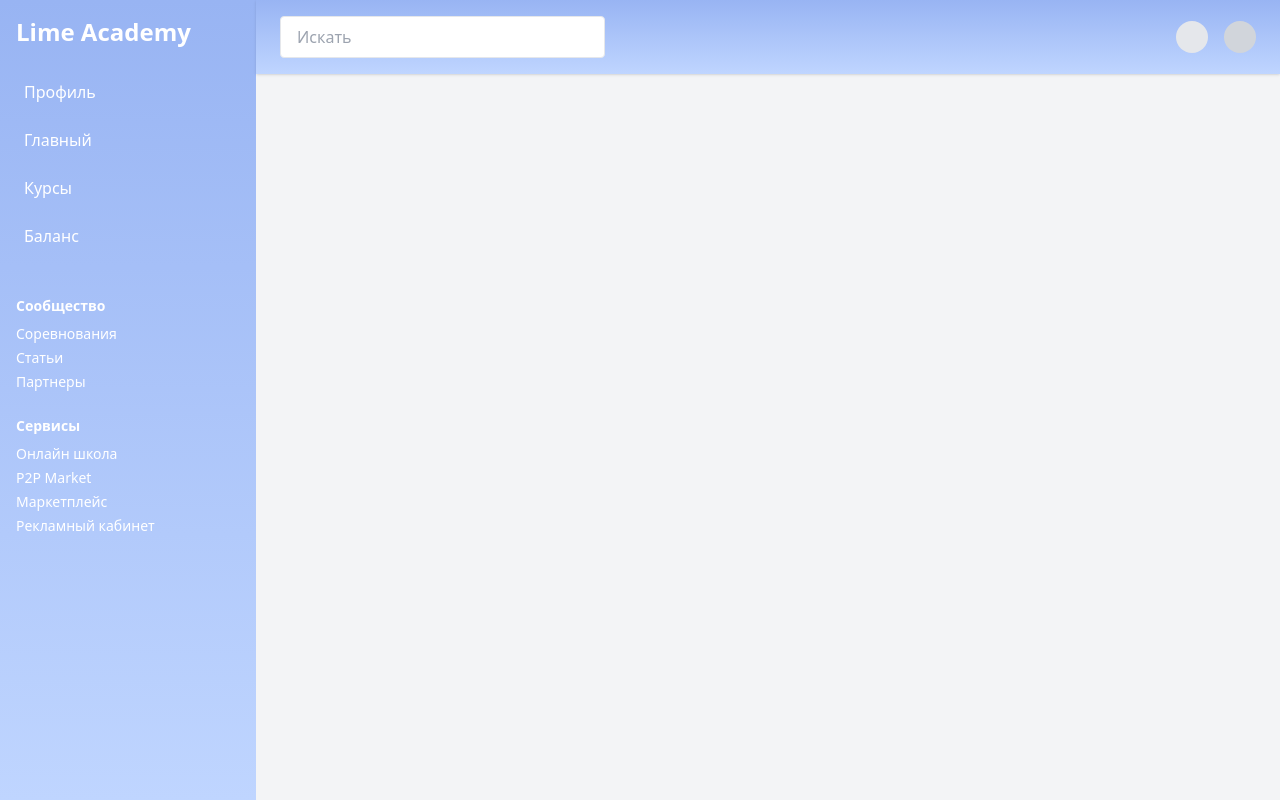
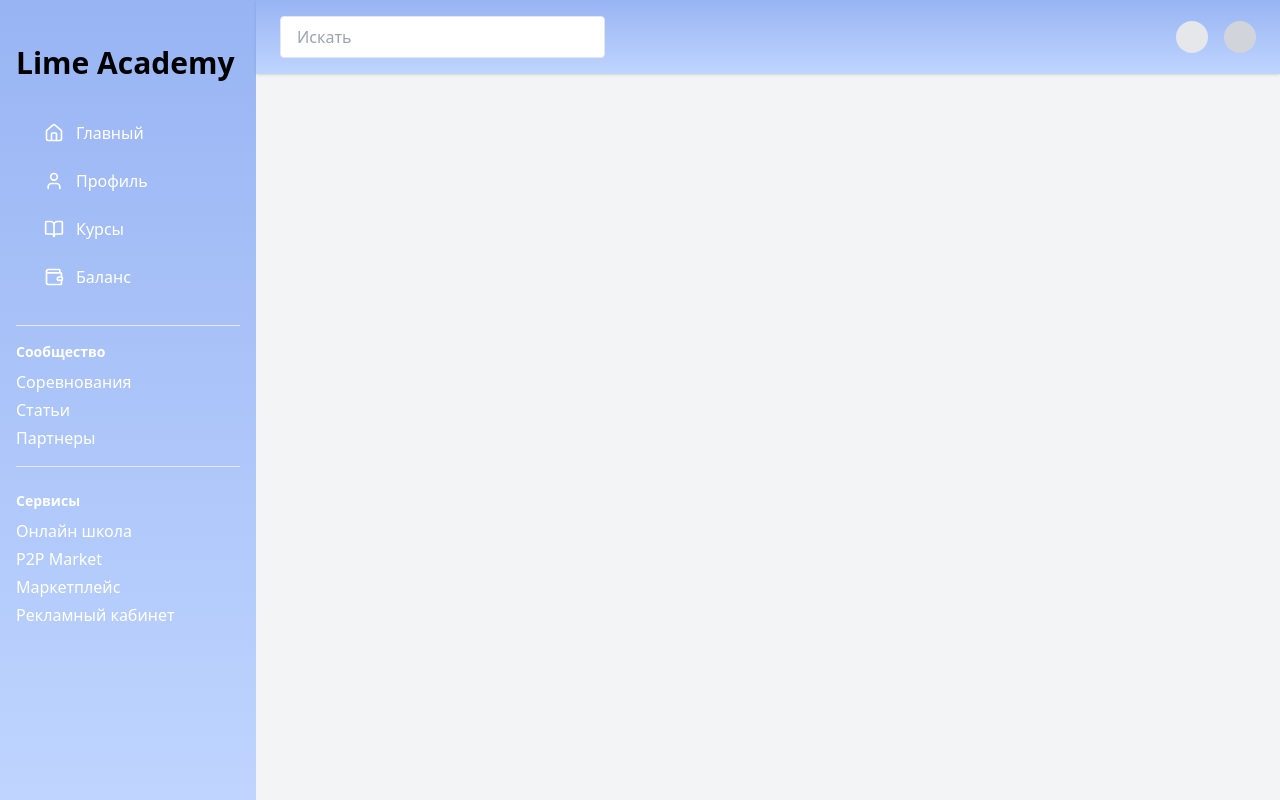
Before and after one commit to BekmuhammadDev/g-azna, a Vue app: page / in a window 1280 px wide. Built offline with nearby package versions, Linux system fonts and the light colour scheme.

Commit message:
start-project

```diff
--- a/package.json
+++ b/package.json
@@ -9,6 +9,7 @@
     "preview": "vite preview"
   },
   "dependencies": {
+    "lucide-vue-next": "^0.522.0",
     "vue": "^3.5.13",
     "vue-router": "^4.5.1"
   },
--- a/src/layouts/appLayout.vue
+++ b/src/layouts/appLayout.vue
@@ -1,40 +1,68 @@
 <script setup lang="ts">
 import { ref } from 'vue';
-import { RouterLink } from 'vue-router'
+import { RouterLink, useRoute } from 'vue-router'
+import { User, Home, BookOpen, Wallet } from 'lucide-vue-next'
 
 const userName = ref('Donyorov Nizomiddin');
 const email = ref('example@gmail.com');
+const route = useRoute();
 </script>
 
 <template>
   <div class="flex h-screen bg-gray-100 text-gray-800">
-      <!-- Sidebar -->
+    <!-- Sidebar -->
     <aside class="w-64 bg-gradient-to-b from-[#98B4F3] to-[#BFD5FF] text-white flex flex-col p-4">
-      <h1 class="text-2xl font-bold mb-6">Lime Academy</h1>
+      <h1 class="text-[30px] text-black mt-6 font-bold">Lime Academy</h1>
 
-      <nav class="space-y-2 font-medium">
-         <RouterLink to="/home" class="block hover:bg-gray-700 p-2 rounded">Профиль</RouterLink>
-         <RouterLink to="/profile" class="block hover:bg-gray-700 p-2 rounded">Главный</RouterLink>
-         <RouterLink to="/courses" class="block hover:bg-gray-700 p-2 rounded">Курсы</RouterLink>
-         <RouterLink to="/balance" class="block hover:bg-gray-700 p-2 rounded">Баланс</RouterLink>
+      <nav class="space-y-2 font-medium py-7">
+        <RouterLink to="/profile"
+          class="flex items-center gap-3 px-7 py-2 rounded-[16px] transition-all duration-300 ease-in-out hover:bg-gray-700/80"
+          :class="{ 'bg-black text-white': route.path === '/profile' }">
+          <Home class="w-5 h-5" /> Главный
+        </RouterLink>
+
+        <RouterLink to="/home"
+          class="flex items-center gap-3 px-7 py-2 rounded-[16px] transition-all duration-300 ease-in-out hover:bg-gray-700/80"
+          :class="{ 'bg-black text-white': route.path === '/home' }">
+          <User class="w-5 h-5" /> Профиль
+        </RouterLink>
+
+        <RouterLink to="/courses"
+          class="flex items-center gap-3 px-7 py-2 rounded-[16px] transition-all duration-300 ease-in-out hover:bg-gray-700/80"
+          :class="{ 'bg-black text-white': route.path === '/courses' }">
+          <BookOpen class="w-5 h-5" /> Курсы
+        </RouterLink>
+
+        <RouterLink to="/balance"
+          class="flex items-center gap-3 px-7 py-2 rounded-[16px] transition-all duration-300 ease-in-out hover:bg-gray-700/80"
+          :class="{ 'bg-black text-white': route.path === '/balance' }">
+          <Wallet class="w-5 h-5" /> Баланс
+        </RouterLink>
       </nav>
 
-      <div class="mt-10">
+
+      <hr class="text-[#1E1E1E80]">
+
+
+      <div class="py-4">
         <p class="text-sm font-semibold mb-2">Сообщество</p>
         <ul class="text-sm space-y-1">
-          <li>Соревнования</li>
-          <li>Статьи</li>
-          <li>Партнеры</li>
+          <li class="text-base">Соревнования</li>
+          <li class="text-base">Статьи</li>
+          <li class="text-base">Партнеры</li>
         </ul>
       </div>
+
+      <hr class="text-[#1E1E1E80]">
+
 
       <div class="mt-6">
         <p class="text-sm font-semibold mb-2">Сервисы</p>
         <ul class="text-sm space-y-1">
-          <li>Онлайн школа</li>
-          <li>P2P Market</li>
-          <li>Маркетплейс</li>
-          <li>Рекламный кабинет</li>
+          <li class="text-base">Онлайн школа</li>
+          <li class="text-base">P2P Market</li>
+          <li class="text-base">Маркетплейс</li>
+          <li class="text-base">Рекламный кабинет</li>
         </ul>
       </div>
     </aside>
@@ -51,7 +79,7 @@ const email = ref('example@gmail.com');
         </div>
       </header>
 
-    <RouterView />
+      <RouterView />
 
     </div>
   </div>
```
Also changed, not shown: 1 other file (tests, documents, lock files or other folders).
